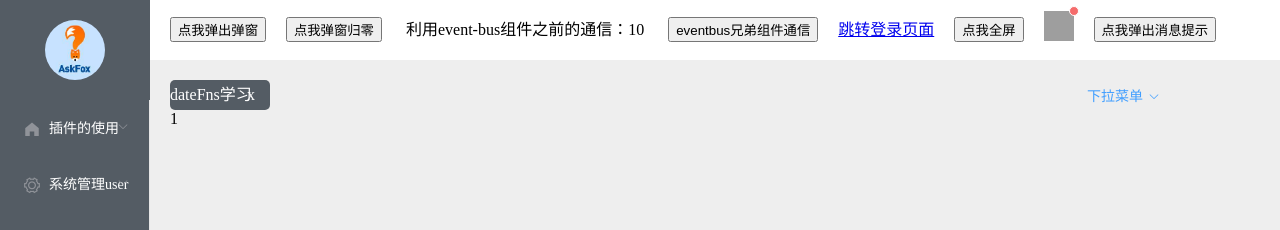
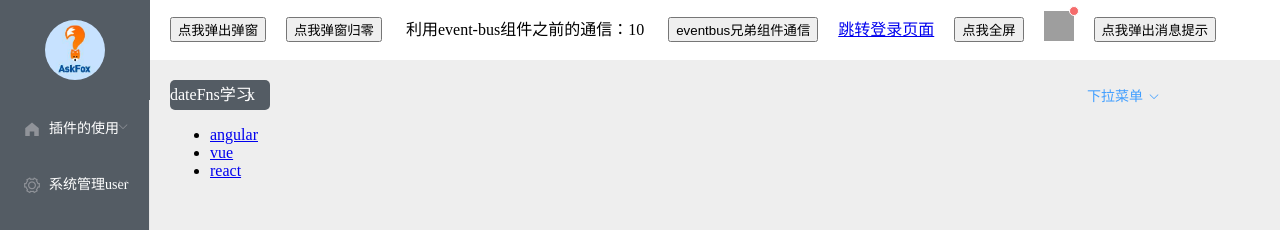
Before and after one commit to xxljunjun/vue-study, a Vue app: page /dateFns in a window 1280 px wide. Shown: the top 230 px of the page. Built offline with nearby package versions, Linux system fonts and the light colour scheme; grey boxes are pictures that could not be loaded.

Commit message:
date-fns

```diff
--- a/src/pages/home/dateFns.vue
+++ b/src/pages/home/dateFns.vue
@@ -1,28 +1,30 @@
 <template>
-  <div class="dateFns">1</div>
+  <div class="dateFns">
+    <ul>
+      <li><a href="#angular">angular</a></li>
+      <li><a href="#vue">vue</a></li>
+      <li><a href="#react">react</a></li>
+    </ul>
+  </div>
 </template>
 <script>
-import { compareAsc, format } from "date-fns";
+import { compareAsc, format, addDays, getDate } from "date-fns";
+import { enUS, enAU, zhCN, th } from "date-fns/locale";
+
+import { nanoid } from "nanoid/async";
+import { customAlphabet } from "nanoid";
 export default {
   data() {
-    return {};
+    return {
+      id: "",
+    };
   },
   mounted() {
-    format(new Date(2014, 1, 11), "yyyy-MM-dd");
-    //=> '2014-02-11'
-
-    const dates = [
-      new Date(1995, 6, 2),
-      new Date(1987, 1, 11),
-      new Date(1989, 6, 10),
-    ];
-    dates.sort(compareAsc);
-    //=> [
-    //   Wed Feb 11 1987 00:00:00,
-    //   Mon Jul 10 1989 00:00:00,
-    //   Sun Jul 02 1995 00:00:00
-    // ]
+    const nanoid = customAlphabet("1234567890abcdef", 10);
+    console.log(">>>>", nanoid);
+    console.log(">>>>", nanoid(10));
   },
+  methods: {},
 };
 </script>
 <style scoped lang="scss">
--- a/src/pages/index.js
+++ b/src/pages/index.js
@@ -6,7 +6,7 @@ const fileSaver = () => import("./home/fileSaver.vue");
 const vuePdf = () => import("./home/vuePdf.vue");
 const excel = () => import("./home/excel.vue");
 const mycanvas = () => import("./home/mycanvas.vue");
-const dateFns = () =>import("./home/dateFns.vue")
+const dateFns = () => import("./home/dateFns.vue");
 
 //系统管理user模块
 const User = () => import("./user/User.vue");
@@ -137,14 +137,13 @@ const routes = [
         exact: true,
       },
       {
-        id: 1005,
+        id: 1006,
         text: "dateFns",
         path: "/dateFns",
         name: "dateFns学习",
         component: dateFns,
         exact: true,
       },
-
     ],
   },
   {
```
